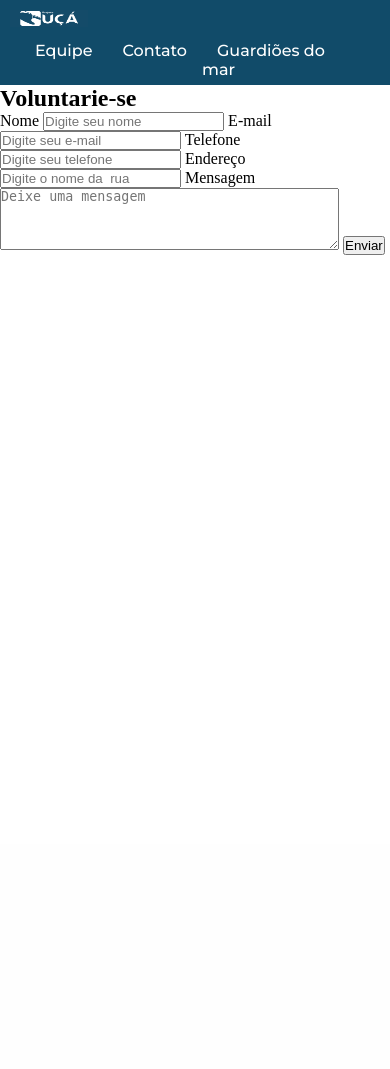
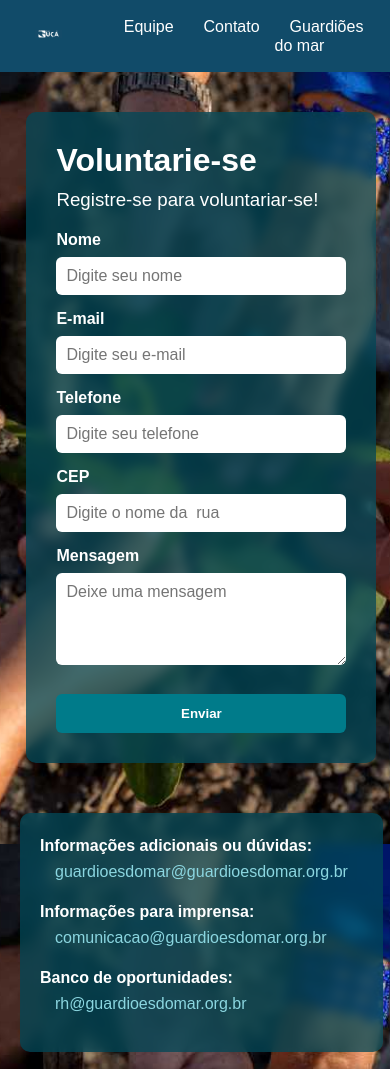
Before and after one commit to renankling/projetoONG, a Django app: page /voluntarie-se/ in a window 390 px wide. Shown: the top 1069 px of the page. Before the commit the page ends 255 px from the top, so only its background shows below. Run offline with Django 5.2, Linux system fonts and the light colour scheme; some web fonts are replaced.

Commit message:
atualização da pagina base e criação das paginas css

```diff
--- /dev/null
+++ b/siteuca/static/css/base/footer.css
@@ -0,0 +1,270 @@
+@font-face {
+  font-family: 'Montserrat-Regular';
+  src: url('fontes/Montserrat/Montserrat-Regular.ttf');
+}
+
+* {
+  margin: 0;
+  padding: 0;
+  box-sizing: border-box;
+  font-family: 'Montserrat-Regular', sans-serif;
+}
+
+body {
+  background-image: url('imgs/Manual-de-Restauracao-de-Manguezais.jpg');
+  background-size: cover;
+  background-position: center;
+  background-attachment: fixed;
+  background-repeat: no-repeat;
+  color: white;
+  min-height: 100vh;
+}
+
+.topo {
+  background-color: #024959;
+  display: flex;
+  align-items: center;
+  justify-content: space-between;
+  padding: 20px 50px;
+  position: sticky;
+  top: 0;
+  z-index: 1000;
+}
+
+.logo img {
+  width: 130px;
+  height: 55px;
+  object-fit: contain;
+}
+
+.menu {
+  display: flex;
+  align-items: center;
+}
+
+.menu a {
+  color: #fff;
+  font-weight: bold;
+  margin-left: 30px;
+  text-decoration: none;
+}
+
+.menu a:hover {
+  text-decoration: underline;
+}
+
+.voluntario-container {
+  display: flex;
+  justify-content: space-between;
+  padding: 80px 100px;
+  gap: 50px;
+  flex-wrap: wrap;
+}
+
+.formulario {
+  background-color: rgba(2, 73, 89, 0.75);
+  padding: 30px;
+  border-radius: 10px;
+  flex: 1;
+  min-width: 350px;
+  backdrop-filter: blur(6px);
+}
+
+.formulario h2 {
+  font-size: 2rem;
+  margin-bottom: 10px;
+}
+
+.formulario h3 {
+  margin-bottom: 20px;
+  font-weight: 500;
+}
+
+.formulario label {
+  display: block;
+  margin-top: 15px;
+  font-weight: bold;
+}
+
+.formulario input,
+.formulario textarea {
+  width: 100%;
+  padding: 10px;
+  margin-top: 8px;
+  border: none;
+  border-radius: 6px;
+  outline: none;
+  font-size: 1rem;
+  color: #333;
+}
+
+.btn-enviar {
+  background-color: #007b8a;
+  color: #fff;
+  border: none;
+  border-radius: 6px;
+  padding: 12px 20px;
+  margin-top: 25px;
+  cursor: pointer;
+  font-weight: bold;
+  transition: 0.3s;
+  width: 100%;
+}
+
+.btn-enviar:hover {
+  background-color: #009fb8;
+}
+
+.info-lateral {
+  flex: 1;
+  min-width: 300px;
+  display: flex;
+  flex-direction: column;
+  gap: 20px;
+}
+
+.caixa-info {
+  background-color: rgba(2, 73, 89, 0.75);
+  border-radius: 10px;
+  padding: 20px;
+  backdrop-filter: blur(6px);
+}
+
+.caixa-info p {
+  margin-bottom: 15px;
+  line-height: 1.6;
+}
+
+.caixa-info a {
+  color: #8bd6e0;
+  text-decoration: none;
+}
+
+.caixa-info a:hover {
+  text-decoration: underline;
+}
+
+.video-box {
+  position: relative;
+  width: 100%;
+  max-width: 780px;
+  margin: 0 auto;
+}
+
+.video-box iframe {
+  width: 100%;
+  height: 435px;
+  border-radius: 12px;
+  border: none;
+  box-shadow: 0 0 15px rgba(0, 0, 0, 0.4);
+}
+
+.grid-equipe {
+  display: grid;
+  grid-template-columns: repeat(auto-fit, minmax(220px, 1fr));
+  gap: 30px;
+  justify-items: center;
+}
+
+.rodape {
+  background-color: #024959;
+  padding: 50px 60px;
+  color: #ffffff;
+  margin-top: 0;
+  border-top: 4px solid #024959;
+}
+
+.rodape-info {
+  display: grid;
+  grid-template-columns: repeat(auto-fit, minmax(220px, 1fr));
+  gap: 50px;
+}
+
+.coluna h3 {
+  color: #ffffff;
+  font-weight: bold;
+  margin-bottom: 15px;
+}
+
+.coluna p,
+.coluna a {
+  color: #e5e5e5;
+  text-decoration: none;
+  font-size: 0.95rem;
+  line-height: 1.6;
+  display: block;
+  margin-bottom: 8px;
+  transition: 0.3s;
+}
+
+.coluna a:hover,
+.coluna p:hover {
+  text-decoration: underline;
+  color: #ffffff;
+  transform: translateX(3px);
+}
+
+.logo-coluna {
+  display: flex;
+  flex-direction: column;
+  gap: 15px;
+}
+
+.logo-uca {
+  width: 150px;
+}
+
+.coluna-info {
+  display: flex;
+  flex-direction: column;
+  gap: 1px;
+}
+
+a,
+a:focus,
+a:active {
+  outline: none;
+  box-shadow: none;
+  text-decoration: none;
+}
+
+@media (max-width: 900px) {
+  .voluntario-container {
+    flex-direction: column;
+    align-items: center;
+    padding: 60px 50px;
+  }
+
+  .grid-equipe {
+    grid-template-columns: 1fr;
+    gap: 25px;
+    justify-items: center;
+  }
+
+  .rodape-info {
+    grid-template-columns: 1fr;
+    text-align: center;
+  }
+
+  .logo-coluna {
+    align-items: center;
+  }
+}
+
+@media (max-width: 600px) {
+  .voluntario-container {
+    padding: 40px 20px;
+  }
+
+  .rodape-info {
+    gap: 25px;
+  }
+
+  .equipe-container h2 {
+    font-size: 1.5rem;
+  }
+
+  .card {
+    width: 90%;
+  }
+}
--- a/siteuca/static/css/header.css
+++ b/siteuca/static/css/base/header.css
@@ -24,7 +24,6 @@ li{
 
 }
 
-
 a{
     text-decoration: none;
     color: white;
@@ -33,7 +32,19 @@ a{
     transition: background-color 0.3s, color 0.3s;
 }
 
+a:hover{
+    transition: 0.5s;
+    font-size: 1.1rem;
+    font-weight: bolder;
+}
+
 .logo{
+    height: 70%;
+    width: 70%;
+    margin: 10px 10px;
+}
+.logoLink{
+    text-decoration: none;
     height: 20%;
     width: 20%;
     margin: 10px 10px;
--- a/siteuca/templates/base.html
+++ b/siteuca/templates/base.html
@@ -6,11 +6,10 @@
   {% load static %}
 
 
-    <link rel="stylesheet" href="../static/css/reset.css">
-    <link rel="stylesheet" href="../static/css/header.css">
-
-    <link rel="stylesheet" href="./CSS/header.css">
+    <link rel="stylesheet" href="../static/css/base/reset.css">
+    <link rel="stylesheet" href="../static/css/base/header.css">
     <link rel="stylesheet" href="./CSS/body.css">
+    <link rel="stylesheet" href="../static/css/base/footer.css">
     <link rel="icon" type="image/x-icon" href="../Imagens/Logo icon.png">
     <link rel="preconnect" href="https://fonts.googleapis.com">
     <link rel="preconnect" href="https://fonts.gstatic.com" crossorigin>
@@ -18,8 +17,7 @@
 </head>
 
 <header>
-<div class="header">
-        <img src="../static/img/Logouca.png" alt="Logo do Projeto Uçá" class="logo">
+        <a class="logoLink" href="{% url 'home' %}"><img src="../static/img/Logouca.png" alt="Logo do Projeto Uçá" class="logo"></a>
 
         <nav>
             <ul>
@@ -33,5 +31,41 @@
 <body>
   {% block content %}{% endblock %}
 </body>
-<footer></footer>
+<footer>
+  <footer class="rodape">
+  <div class="rodape-info">
+    <div class="coluna logo-coluna">
+      <img src="imgs/logo.png" alt="Logo Projeto Uçá" class="logo-uca">
+    <div class="coluna-info">
+      <p><strong>CNPJ:</strong> 02.643.111/0001-21</p>
+      <p><strong>Endereço:</strong><br><a href="https://www.google.com/maps?q=Rua+Alfredo+Azamor,+739,+São+Gonçalo,+RJ">Rua Alfredo Azamor, 739<br>Casa 01 Boa Vista – São Gonçalo – RJ</a></p>
+    </div>
+  </div>
+
+    <div class="coluna">
+      <h3>Sobre</h3>
+      <a href="#">Quem somos</a>
+      <a href="colaboradores.html">Conheça a equipe</a>
+      <a href="{% url 'voluntario_form' %}">Seja um voluntário</a>
+      <a href="noticias.html">Notícias</a>
+    </div>
+
+    <div class="coluna">
+      <h3>Trilhas</h3>
+      <a href="#">Comunidades tradicionais</a>
+      <a href="#">Educação ambiental</a>
+      <a href="#">Juventude guardiã</a>
+      <a href="#">Produção científica</a>
+      <a href="#">Restauração florestal</a>
+    </div>
+
+    <div class="coluna">
+      <h3>Contatos</h3>
+      <p><strong>Telefone:</strong> <a href="tel:2126058016">(21) 2605-8016</a></p>
+      <p><strong>Instagram:<a href="https://www.instagram.com/projetouca" target="_blank" rel="noopener noreferrer"> @projetouca</a></strong></a></p>
+      <p><strong>E-mail:</strong><br> <a href="mailto:guardioesdomar@guardioesdomar.org.br"> guardioesdomar@guardioesdomar.org.br</a></p>
+    </div>
+  </div>
+</footer>
+</footer>
 </html>
--- a/siteuca/templates/public/voluntario_form.html
+++ b/siteuca/templates/public/voluntario_form.html
@@ -3,29 +3,28 @@
 {% block title %}Voluntarie-se{% endblock %}
 
 {% block content %}
-<section class="voluntario-card">
+  <main class="voluntario-container">
+    <div class="formulario">
       <h2>Voluntarie-se</h2>
-
-  <form method="post" novalidate>
+      <h3>Registre-se para voluntariar-se!</h3>
+      <form action="#" method="POST">
         {% csrf_token %}
-
         <label for="{{ form.nome.id_for_label }}">Nome</label>
         {{ form.nome }}
 
-    <label for="{{ form.email.id_for_label }}">E-mail</label>
+        <label for="{{ form.nome.id_for_label }}">E-mail</label>
         {{ form.email }}
 
         <label for="{{ form.telefone.id_for_label }}">Telefone</label>
         {{ form.telefone }}
 
-    <label for="{{ form.endereco.id_for_label }}">Endereço</label>
+        <label for="{{ form.endereco.id_for_label }}">CEP</label>
         {{ form.endereco }}
 
         <label for="{{ form.mensagem.id_for_label }}">Mensagem</label>
         {{ form.mensagem }}
 
         <button type="submit" class="btn-enviar">Enviar</button>
-
             {% if form.errors %}
       <div class="erros">
         <p>Verifique os campos destacados.</p>
@@ -33,5 +32,28 @@
       </div>
     {% endif %}
       </form>
-</section>
+    </div>
+
+    <div class="info-lateral">
+      <div class="caixa-info">
+        <p><strong>Informações adicionais ou dúvidas:</strong><br>
+          <a href="mailto:guardioesdomar@guardioesdomar.org.br">guardioesdomar@guardioesdomar.org.br</a></p>
+
+        <p><strong>Informações para imprensa:</strong><br>
+          <a href="mailto:comunicacao@guardioesdomar.org.br">comunicacao@guardioesdomar.org.br</a></p>
+
+        <p><strong>Banco de oportunidades:</strong><br>
+          <a href="mailto:rh@guardioesdomar.org.br">rh@guardioesdomar.org.br</a></p>
+      </div>
+    <div class="video-box">
+         <iframe
+            src="https://www.youtube.com/embed/SfJIFbAovC4?si=BzITP3GW-VjMCDqu"
+            title="Vídeo Projeto Uçá"
+            frameborder="0"
+            allow="accelerometer; autoplay; clipboard-write; encrypted-media; gyroscope; picture-in-picture; web-share"
+            allowfullscreen
+        ></iframe>
+    </div>
+    </div>
+  </main>
 {% endblock %}
```
Also changed, not shown: Uça.html (+0 -9 lines), siteuca/templates/public/home.html (+20 -1 lines), db.sqlite3, siteuca/static/css/base/reset.css (renamed from siteuca/static/css/reset.css), siteuca/static/css/home/body.css (renamed from siteuca/static/css/body.css). Lines whose indentation alone changed are shown as unchanged.
